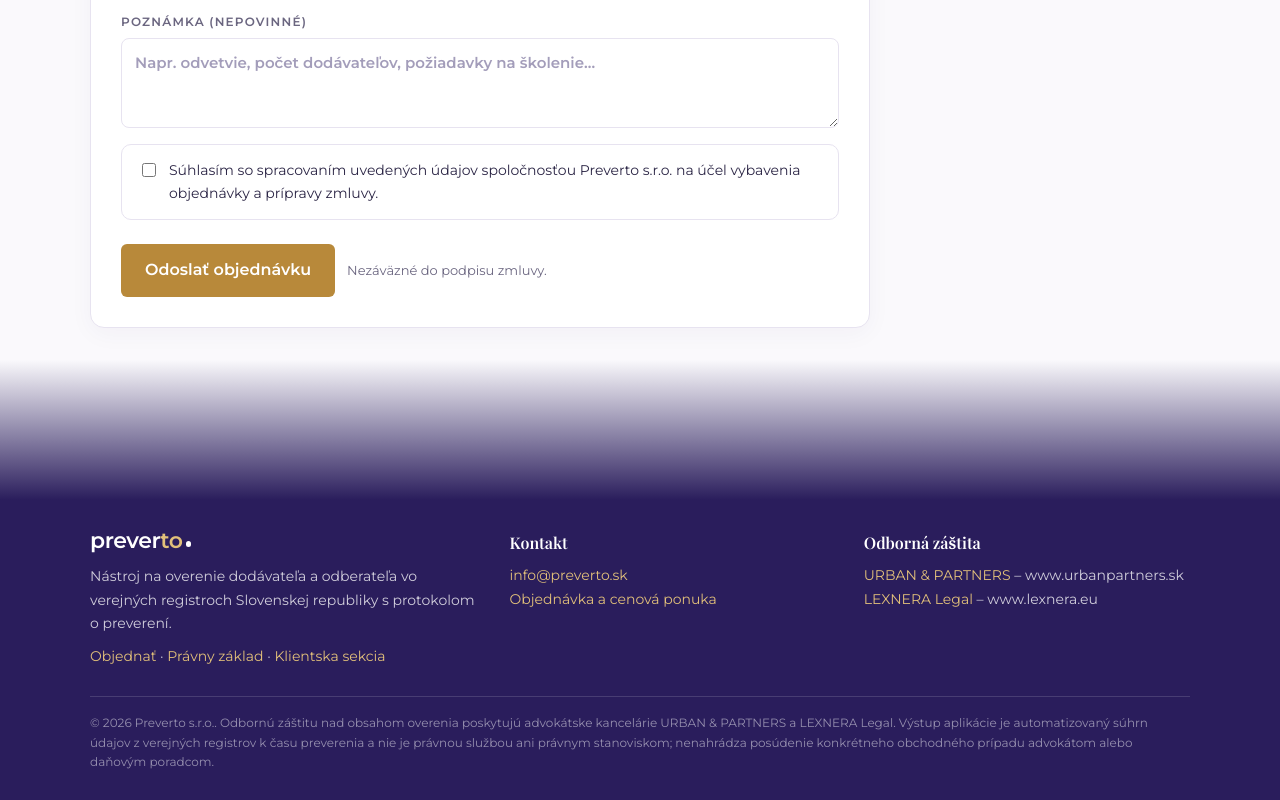
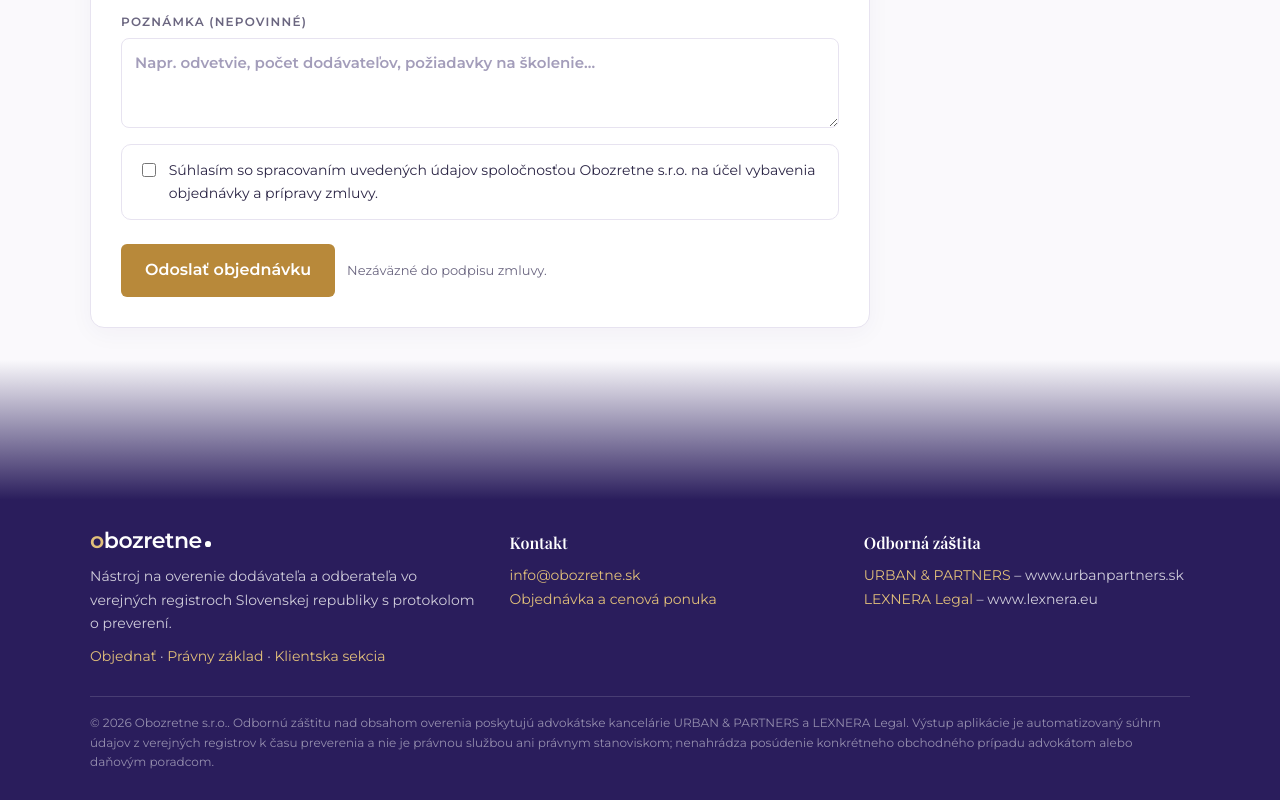
Before and after one commit to anty11/eM, a Next.js app in the folder overenie-ico/: page /objednavka in a window 1280 px wide. Shown: the part 811-1611 px from the top of the page. Built offline with nearby package versions, Linux system fonts and the light colour scheme.

Commit message:
Názov produktu Obozretne (obozretne.sk) – web, klientska sekcia, logo, protokol, dokumentácia

```diff
--- a/overenie-ico/app/app/page.tsx
+++ b/overenie-ico/app/app/page.tsx
@@ -392,7 +392,7 @@ export default function Page() {
           <>
             <div className="print-only print-head">
               <div className="ph-row">
-                <h1>Protokol o preverení obchodného partnera <span className="ph-brand">preverto.sk</span></h1>
+                <h1>Protokol o preverení obchodného partnera <span className="ph-brand">obozretne.sk</span></h1>
                 <div className="ph-co">{p.name || "Neznámy subjekt"} · IČO {p.ico}</div>
               </div>
               <div className="ph-meta">Číslo preverenia {report.scanId} · Stav k {fmtDate(report.scannedAt)}{report.scannedBy ? ` · Preveril ${report.scannedBy}` : ""} · {lawyer ? "rozšírené overenie" : "štandardné overenie"}</div>
--- a/overenie-ico/app/components/Header.tsx
+++ b/overenie-ico/app/components/Header.tsx
@@ -34,7 +34,7 @@ export default function Header({ me, active }: { me?: Me | null; active?: "check
       <link rel="preconnect" href="https://fonts.gstatic.com" crossOrigin="anonymous" />
       <link rel="stylesheet" href="https://fonts.googleapis.com/css2?family=Montserrat:wght@400;500;600;700&family=Playfair+Display:wght@400;600;700&display=swap" />
       <div className="wrap">
-        <a className="brand" href="/app" style={{ textDecoration: "none", color: "inherit" }} aria-label="Preverto – klientska sekcia">
+        <a className="brand" href="/app" style={{ textDecoration: "none", color: "inherit" }} aria-label="Obozretne – klientska sekcia">
           <Wordmark size={22} sub="klientska sekcia" />
         </a>
         {me ? (
--- a/overenie-ico/app/components/Logo.tsx
+++ b/overenie-ico/app/components/Logo.tsx
@@ -1,6 +1,6 @@
 /**
- * Logo Preverto.
- * - Wordmark (hlavné logo): „prever“ + „to“ v zlatej + indigová bodka – slovná hračka „prever to“.
+ * Logo Obozretne.
+ * - Wordmark (hlavné logo): „obozretne“ + zlatá bodka – číta sa ako výrok „Obozretne.“; prvé písmeno zvýraznené zlatou.
  * - Seal (symbol): dvojitý kruh so zlatou fajkou – používa sa tam, kde treba len znak (favicon, malé plochy).
  * Farby sa dedia z CSS premenných, kde sú k dispozícii; na tmavom pozadí použite `onDark`.
  */
@@ -21,7 +21,7 @@ export function Wordmark({ size = 26, onDark = false, sub }: { size?: number; on
           alignItems: "baseline",
         }}
       >
-        prever<span style={{ color: gold }}>to</span>
+        <span style={{ color: gold }}>o</span>bozretne
         <span aria-hidden style={{ display: "inline-block", width: size * 0.26, height: size * 0.26, borderRadius: "50%", background: dot, marginLeft: size * 0.14, transform: "translateY(-1px)" }} />
       </span>
       {sub && (
--- a/overenie-ico/app/components/site/SiteShell.tsx
+++ b/overenie-ico/app/components/site/SiteShell.tsx
@@ -1,17 +1,17 @@
 import "../../site.css";
 import { Wordmark } from "../Logo";
 
-export const PRODUCT = "Preverto";
-export const DOMAIN = "preverto.sk";
+export const PRODUCT = "Obozretne";
+export const DOMAIN = "obozretne.sk";
 
 /**
  * Prevádzkovateľ produktu – samostatná spoločnosť (nie advokátska kancelária).
  * Názov, IČO a kontakt doplňte po založení / rozhodnutí; zobrazujú sa v päte, na stránke objednávky a v súhlase so spracovaním údajov.
  */
 export const OPERATOR = {
-  name: "Preverto s.r.o.",
+  name: "Obozretne s.r.o.",
   nameNote: "pracovný názov – doplní sa po zápise spoločnosti",
-  email: "info@preverto.sk",
+  email: "info@obozretne.sk",
   phone: "",
   address: "",
 };
@@ -44,7 +44,7 @@ export function SiteHeader({ active }: { active?: "home" | "law" | "order" }) {
       <link rel="preconnect" href="https://fonts.gstatic.com" crossOrigin="anonymous" />
       <link rel="stylesheet" href="https://fonts.googleapis.com/css2?family=Montserrat:wght@400;500;600;700&family=Playfair+Display:wght@400;600;700&display=swap" />
       <div className="s-wrap">
-        <a className="s-brand" href="/" aria-label="Preverto – úvod">
+        <a className="s-brand" href="/" aria-label="Obozretne – úvod">
           <Wordmark size={26} sub="overenie obchodného partnera" />
         </a>
         <nav className="s-nav">
--- a/overenie-ico/app/globals.css
+++ b/overenie-ico/app/globals.css
@@ -1,4 +1,4 @@
-/* Klientska sekcia – rovnaká paleta ako verejný web (preverto.sk): indigovo-fialová ako hlavná farba, zlatá ako akcent.
+/* Klientska sekcia – rovnaká paleta ako verejný web (obozretne.sk): indigovo-fialová ako hlavná farba, zlatá ako akcent.
    Tlačový výstup (PDF protokol) má vlastné farby a písma v bloku @media print a touto paletou sa nemení. */
 :root {
   --bg: #faf9fc;
--- a/overenie-ico/app/layout.tsx
+++ b/overenie-ico/app/layout.tsx
@@ -2,7 +2,7 @@ import type { Metadata } from "next";
 import "./globals.css";
 
 export const metadata: Metadata = {
-  title: { default: "Preverto – overenie dodávateľa a odberateľa podľa IČO", template: "%s · Preverto" },
+  title: { default: "Obozretne – overenie dodávateľa a odberateľa podľa IČO", template: "%s · Obozretne" },
   description:
     "Overte si dodávateľa a odberateľa vo verejných registroch SR tak, ako to vyžaduje judikatúra Súdneho dvora EÚ: obchodný register, dane a DPH, poisťovne, konkurzy, závierky, médiá. Protokol s časovou pečiatkou.",
 };
--- a/overenie-ico/app/page.tsx
+++ b/overenie-ico/app/page.tsx
@@ -2,7 +2,7 @@ import type { Metadata } from "next";
 import { FIRMS, PRODUCT, SiteFooter, SiteHeader } from "./components/site/SiteShell";
 
 export const metadata: Metadata = {
-  title: "Preverto – overenie dodávateľa a odberateľa podľa IČO",
+  title: "Obozretne – overenie dodávateľa a odberateľa podľa IČO",
   description:
     "Overenie obchodného partnera vo verejných registroch SR za pol minúty: obchodný register, dane a DPH, poisťovne, konkurzy, závierky, médiá. Protokol o preverení ako doklad náležitej starostlivosti. S odbornou záštitou advokátskych kancelárií URBAN & PARTNERS a LEXNERA Legal.",
   alternates: { canonical: "/" },
@@ -48,7 +48,7 @@ export default function Home() {
         <div className="s-wrap">
           <div>
             <span className="s-eyebrow">Overenie obchodného partnera</span>
-            <h1>Prever to. Obchodného partnera preveríte rýchlo, spoľahlivo a s protokolom.</h1>
+            <h1>Obchodujte obozretne. Partnera preveríte rýchlo, spoľahlivo a s protokolom.</h1>
             <p className="s-lead">
               Zadáte IČO a do pol minúty máte prehľad o dodávateľovi alebo odberateľovi: obchodný register, dane a DPH, poisťovne, konkurzy,
               účtovné závierky aj médiá. Výsledkom je protokol s časom preverenia – doklad náležitej starostlivosti, akú od podnikateľov
@@ -106,7 +106,7 @@ export default function Home() {
               </blockquote>
               <p>
                 Správca dane aj slovenské súdy sa pri kontrole pýtajú rovnako: <b>čo ste urobili pre to, aby ste svojho partnera poznali, a viete to
-                preukázať?</b> {PRODUCT} odpovedá na obe časti – overením v registroch k presnému času a protokolom, ktorý si založíte k zmluve alebo faktúre.
+                preukázať?</b> Aplikácia {PRODUCT} odpovedá na obe časti – overením v registroch k presnému času a protokolom, ktorý si založíte k zmluve alebo faktúre.
               </p>
               <a className="s-btn ghost" href="/pravny-zaklad">Právny základ podrobne →</a>
             </div>
--- a/overenie-ico/app/pravny-zaklad/page.tsx
+++ b/overenie-ico/app/pravny-zaklad/page.tsx
@@ -68,7 +68,7 @@ export default function LawPage() {
             </p>
 
             <h2>4. Čo z toho vyplýva pre prax</h2>
-            <p>Náležitá starostlivosť má v praxi tri zložky, ktoré {PRODUCT} pokrýva:</p>
+            <p>Náležitá starostlivosť má v praxi tri zložky, ktoré aplikácia {PRODUCT} pokrýva:</p>
             <ul>
               <li><b>Overenie v registroch pred obchodom</b> – obchodný register, registrácia pre DPH a zoznamy Finančnej správy (dlžníci, dôvody na zrušenie registrácie, index spoľahlivosti), Sociálna poisťovňa, konkurzy a likvidácie, účtovné závierky, register partnerov verejného sektora, médiá.</li>
               <li><b>Vyhodnotenie indícií</b> – záporné vlastné imanie, nepodaná závierka, čerstvá zmena konateľa či vlastníka, veľmi mladá spoločnosť, negatívne správy v médiách o spoločnosti alebo jej štatutároch.</li>
--- a/overenie-ico/lib/scan.ts
+++ b/overenie-ico/lib/scan.ts
@@ -12,7 +12,7 @@ import { checkSocpoist } from "./sources/socpoist";
 import type { CheckResult, CompanyProfile, Ctx, ScanReport } from "./types";
 import { META } from "./sources/meta";
 
-export const APP_VERSION = "1.4.1";
+export const APP_VERSION = "1.5.0";
 
 /** Celkový časový limit preverenia – čo nestihne, označí sa ako „zdroj neodpovedal“ (dá sa doplniť cez AI / znova). */
 const DEADLINE_MS = 25000;
```
Also changed, not shown: 4 other files (tests, documents, lock files or other folders).
